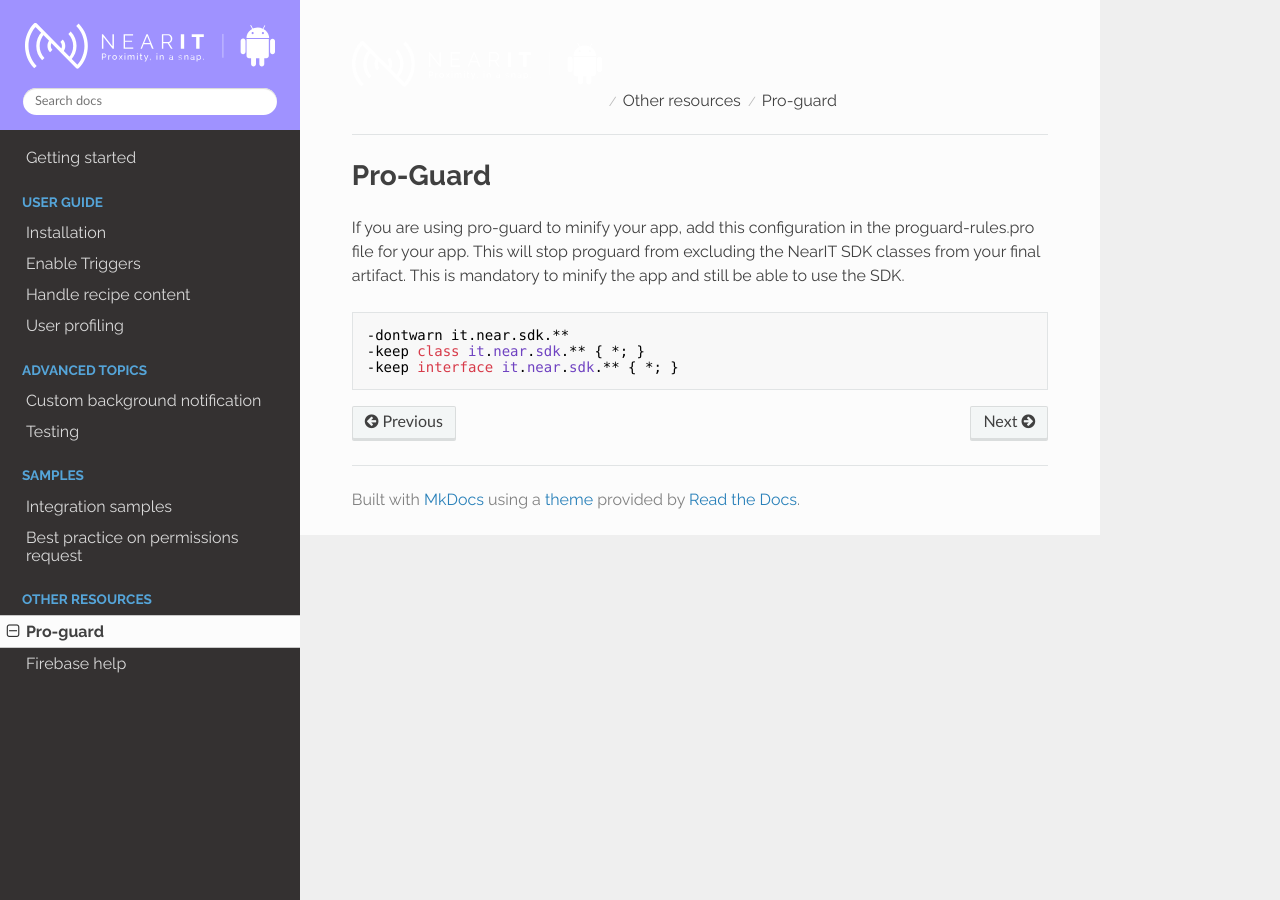
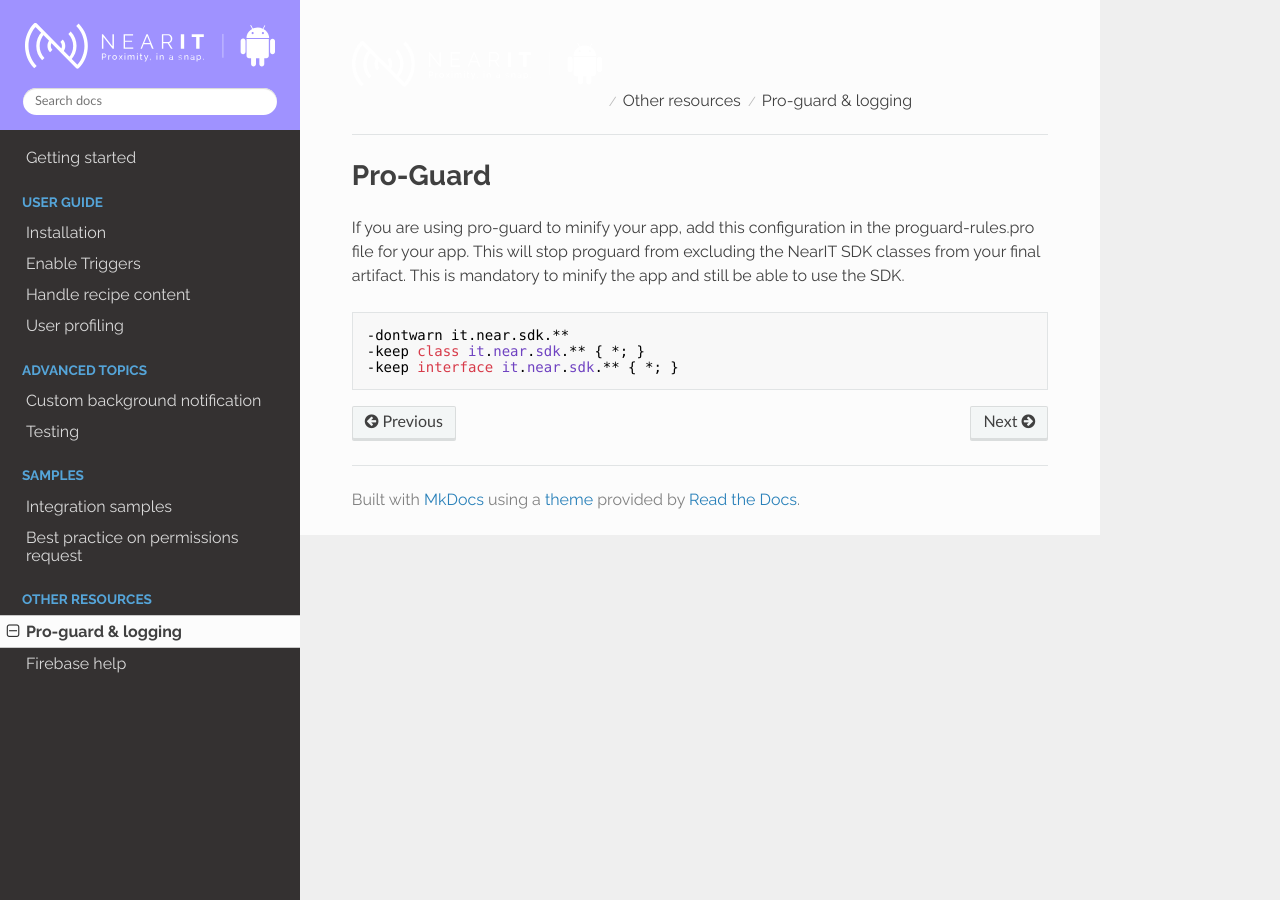
Before and after one commit to nearit/Android-SDK, an MkDocs documentation site: the page built from docs/proguard.md, in a window 1280 px wide. Built offline with MkDocs 1.6.1, drawn with Linux system fonts in a browser that asks for light colours; nearby versions of some CDN libraries; old or Windows-style settings are respelled for this version of MkDocs.

Commit message:
Update mkdocs.yml

```diff
--- a/mkdocs.yml
+++ b/mkdocs.yml
@@ -15,5 +15,5 @@ pages:
     - 'Integration samples' : 'integration-samples.md'
     - 'Best practice on permissions request' : 'permission-request-sample.md'
   - 'Other resources' :
-    - 'Pro-guard' : 'proguard.md'
+    - 'Pro-guard & logging' : 'proguard.md'
     - 'Firebase help' : 'firebase.md'
```
